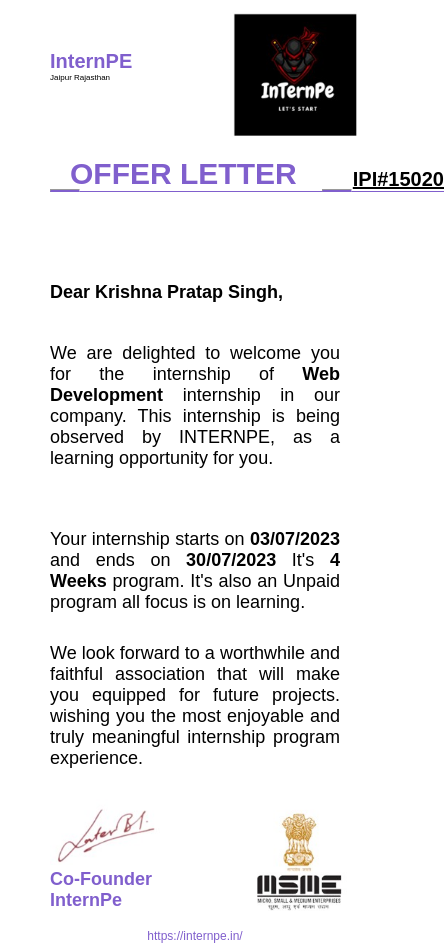
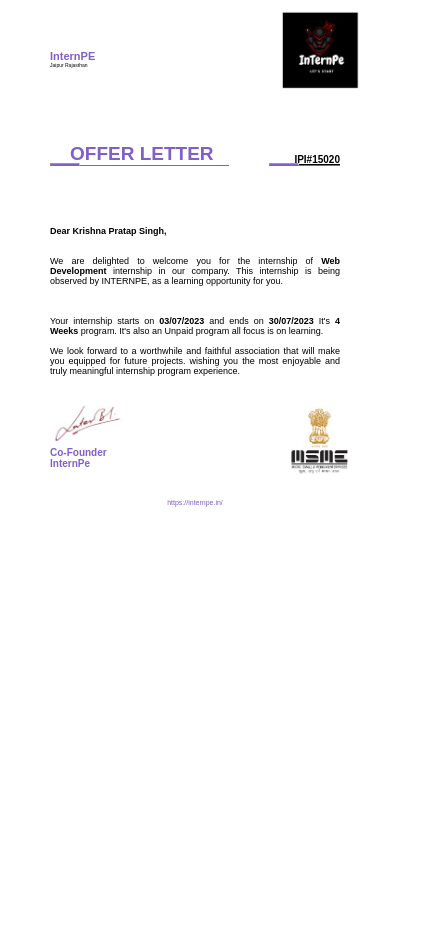
Before and after one commit to 073krishna2001/Offer_Letter_of_InternPE, a plain HTML site: page index.html in a window 390 px wide. Shown: the whole page, 444 px wide, since content can reach past the window. After the commit the page ends 844 px from the top, so only its background shows below. Drawn offline with Linux system fonts and the light colour scheme.

Commit message:
Add files via upload

```diff
--- a/styles.css
+++ b/styles.css
@@ -223,3 +223,194 @@
         width: 50%;
     }
 }
+
+
+@media (max-width: 575px) {
+    #heading h2 {
+        font-size: 17px;
+    }
+
+    #heading p {
+        font-size: 5px;
+    }
+
+    #logo img {
+        width: 110px;
+    }
+
+    .offer-id h1 {
+        font-size: 25px;
+    }
+
+    .offer-id h2 {
+        font-size: 16px;
+    }
+
+    .offer-text {
+        margin-top: 50px;
+        font-size: 15px;
+    }
+
+    #name {
+        margin-bottom: 30px;
+    }
+
+    #para-1 {
+        margin-bottom: 50px;
+    }
+
+    #para-2 {
+        margin-bottom: 20px;
+    }
+
+    #para-3 {
+        margin-bottom: 5px;
+    }
+
+    .stamp-section img {
+        width: 100px;
+    }
+
+    .stamp-section h3 {
+        font-size: 15px;
+    }
+
+    .stamp-section {
+        margin-bottom: 70px;
+    }
+
+    footer {
+        font-size: 10px;
+    }
+
+    img {
+        width: 40%;
+    }
+}
+
+
+@media (max-width: 446px) {
+    #heading h2 {
+        font-size: 11px;
+    }
+
+    #heading p {
+        font-size: 5px;
+    }
+
+    #logo img {
+        width: 80px;
+    }
+
+    .offer-id h1 {
+        font-size: 19px;
+    }
+
+    .offer-id h2 {
+        font-size: 10px;
+    }
+
+    .offer-text {
+        margin-top: 40px;
+        font-size: 9px;
+    }
+
+    #name {
+        margin-bottom: 20px;
+    }
+
+    #para-1 {
+        margin-bottom: 30px;
+    }
+
+    #para-2 {
+        margin-bottom: 10px;
+    }
+
+    #para-3 {
+        margin-bottom: 3px;
+    }
+
+    .stamp-section img {
+        width: 80px;
+    }
+
+    .stamp-section h3 {
+        font-size: 10px;
+    }
+
+    .stamp-section {
+        margin-bottom: 50px;
+    }
+
+    footer {
+        font-size: 7px;
+    }
+
+    img {
+        width: 30%;
+    }
+}
+
+@media (max-width: 360px) {
+    #heading h2 {
+        font-size: 11px;
+    }
+
+    #heading p {
+        font-size: 5px;
+    }
+
+    #logo img {
+        width: 50px;
+    }
+
+    .offer-id h1 {
+        font-size: 12px;
+    }
+
+    .offer-id h2 {
+        font-size: 9px;
+    }
+
+    .offer-text {
+        margin-top: 30px;
+        font-size: 8px;
+    }
+
+    #name {
+        margin-bottom: 15px;
+    }
+
+    #para-1 {
+        margin-bottom: 25px;
+    }
+
+    #para-2 {
+        margin-bottom: 9px;
+    }
+
+    #para-3 {
+        margin-bottom: 5px;
+    }
+
+    .stamp-section img {
+        width: 50px;
+    }
+
+    .stamp-section h3 {
+        font-size: 7px;
+    }
+
+    .stamp-section {
+        margin-bottom: 40px;
+    }
+
+    footer {
+        font-size: 6px;
+    }
+
+    img {
+        width: 25%;
+    }
+}
```
